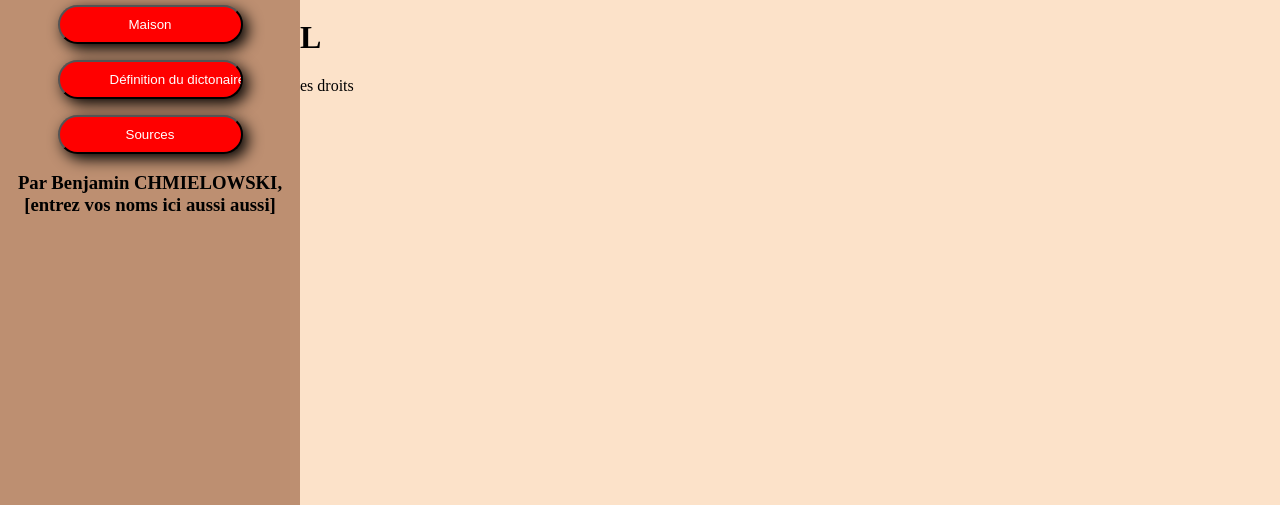
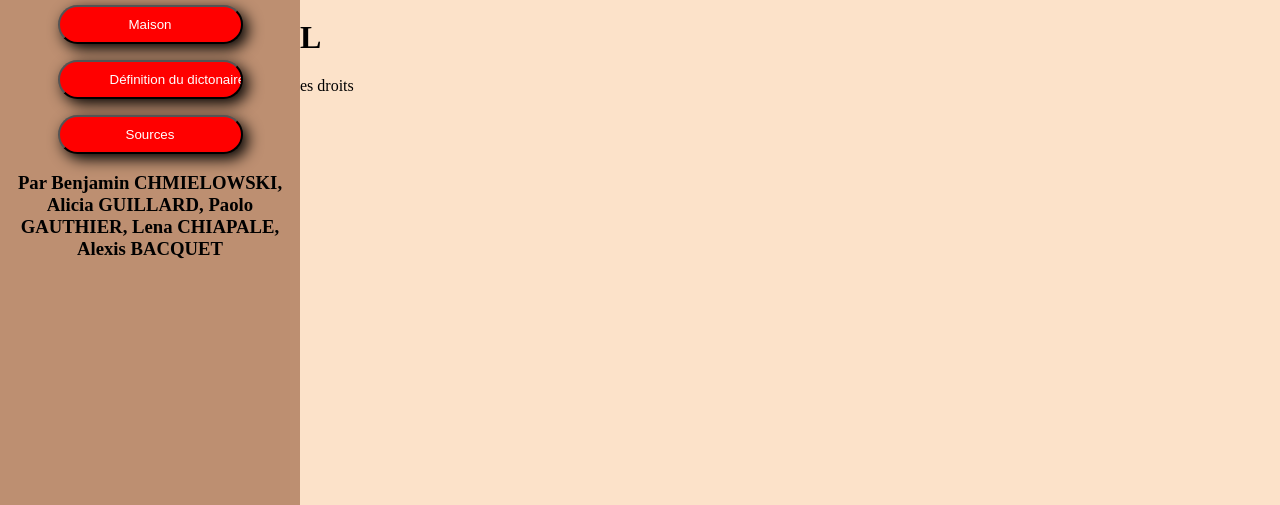
Before and after one commit to Ben04C/Site-SNT, a plain HTML site: page sources.html in a window 1280 px wide. Shown: the part 295-800 px from the top of the page. Drawn offline with Linux system fonts and the light colour scheme.

Commit message:
Update sources.html

```diff
--- a/sources.html
+++ b/sources.html
@@ -38,7 +38,7 @@
                     <form>
                     <input type="button" class="side-button" value="Sources" onclick="window.location.href='sources.html'" />
                     </form>
-                    <h3>Par Benjamin CHMIELOWSKI, [entrez vos noms ici aussi aussi]</h3>
+                    <h3>Par Benjamin CHMIELOWSKI, Alicia GUILLARD, Paolo GAUTHIER, Lena CHIAPALE, Alexis BACQUET</h3>
     </div>
     <div id="contenu">
         Wikipédia
```
